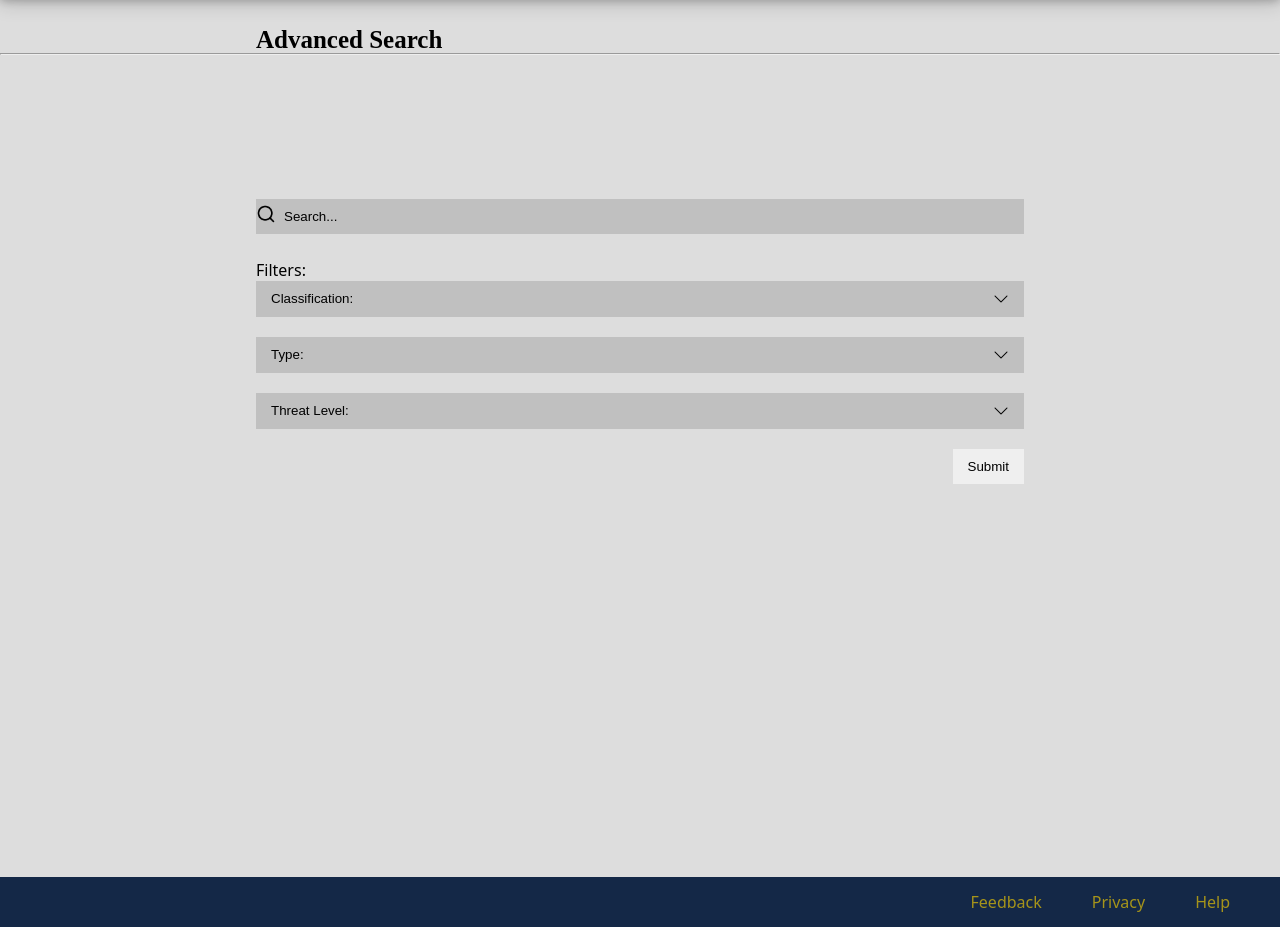
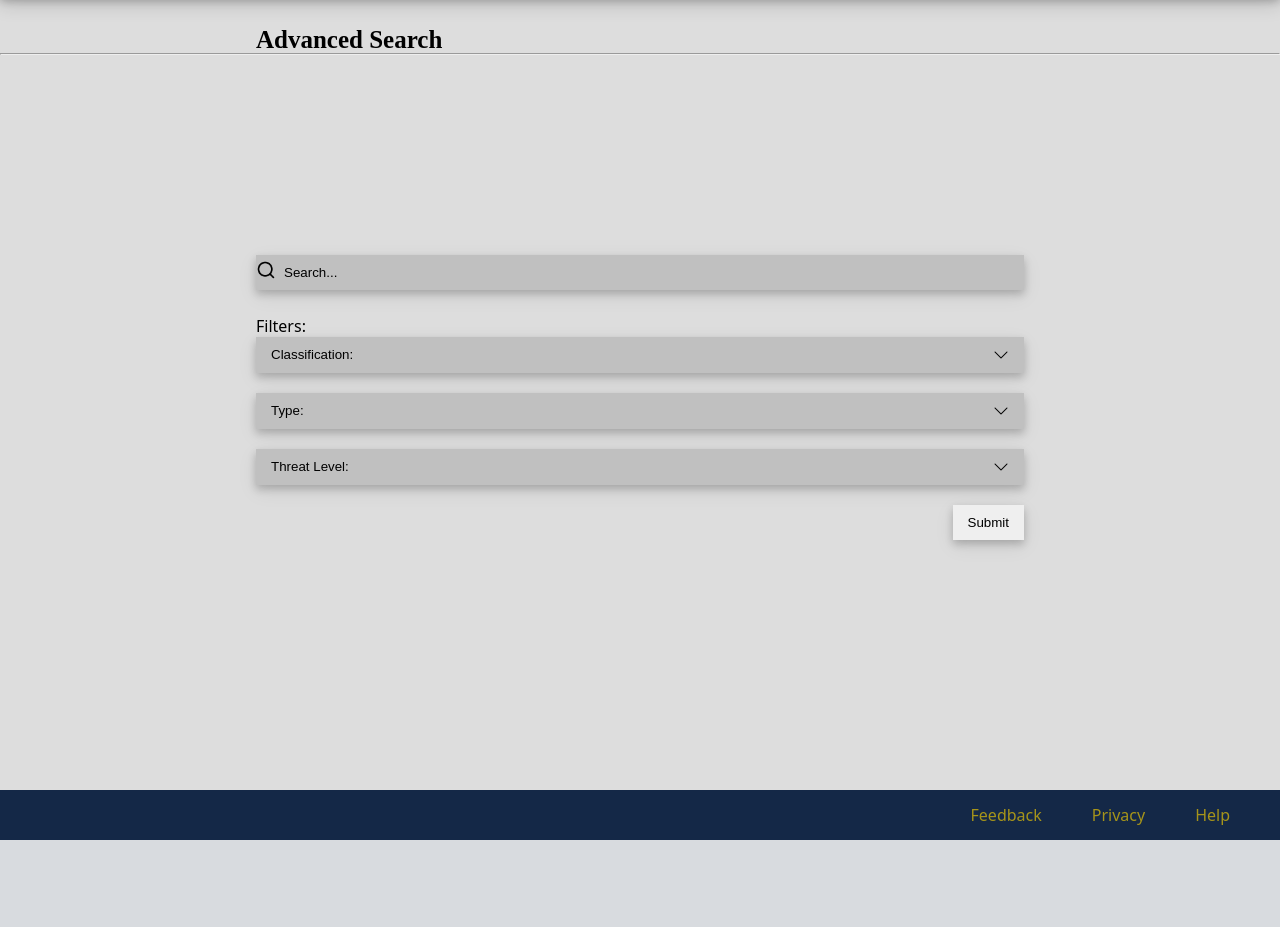
Before and after one commit to Dyapd/AnomalousSite, a PHP site: page /search.html in a window 1280 px wide. Shown: the part 138-1065 px from the top of the page. After the commit the page ends 978 px from the top, so only its background shows below. Run offline with PHP 8.4, Linux system fonts and the light colour scheme.

Commit message:
updated css

```diff
--- a/layouts.css
+++ b/layouts.css
@@ -147,7 +147,6 @@ footer a{
 .main-search{
     display: flex;
     flex-wrap: wrap;
-    min-height: 100vh;
     align-items: flex-start;
     justify-content: center;
 }
--- a/modules.css
+++ b/modules.css
@@ -164,7 +164,6 @@
 
 /* content for search options */
 .content-bottom-search{
-    margin-top: -200px;
     padding: 200px 0;
     width: 60%;
     display: flex;
@@ -173,6 +172,7 @@
 
 /* search bar */
 .search-container-main-search{
+    box-shadow: 0 4px 8px 0 rgba(0, 0, 0, 0.2), 0 6px 20px 0 rgba(0, 0, 0, 0.08);
     height: 35px;
     width: 100%;
     display: inline-flex;
@@ -210,6 +210,7 @@
 
 
 .search-dropdown-first button{
+    box-shadow: 0 4px 8px 0 rgba(0, 0, 0, 0.2), 0 6px 20px 0 rgba(0, 0, 0, 0.08);
     display: flex;
     justify-content: space-between;
     background-color: #c0c0c0;
@@ -255,6 +256,7 @@
 
 /* submit buttton */
 .search-submit-btn{
+    box-shadow: 0 4px 8px 0 rgba(0, 0, 0, 0.2), 0 6px 20px 0 rgba(0, 0, 0, 0.08);
     align-self: flex-end;
     padding: 10px 15px;
     margin-left: auto;
```
